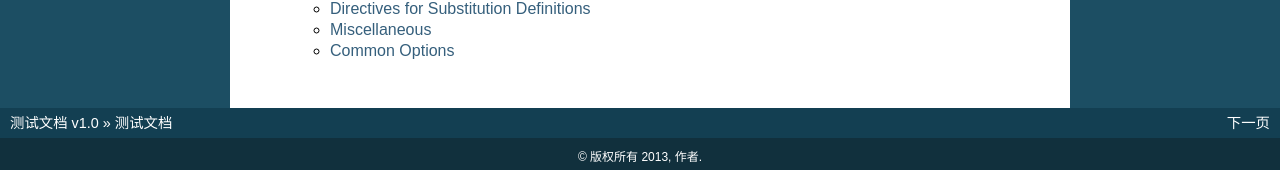
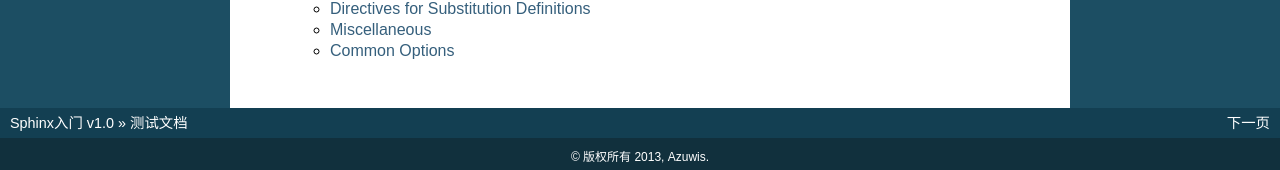
Before and after one commit to azuwis/sphinx_demo, a Sphinx documentation site: the page built from source/index.rst, in a window 1280 px wide and 900 px high, scrolled down 907 px. Shown: the part 727-897 px from the top of the window. Built offline with Sphinx 7.4.7, drawn with Linux system fonts in a browser that asks for light colours; some of the changed text lies outside the part shown.

Commit message:
change project/author/copyright

```diff
--- a/source/conf.py
+++ b/source/conf.py
@@ -40,9 +40,9 @@ source_suffix = '.rst'
 master_doc = 'index'
 
 # General information about the project.
-project = u'测试文档'
-copyright = u'2013, 作者'
-author = u'作者'
+project = u'Sphinx入门'
+copyright = u'2013, Azuwis'
+author = u'Azuwis'
 
 # The version info for the project you're documenting, acts as replacement for
 # |version| and |release|, also used in various other places throughout the
```
